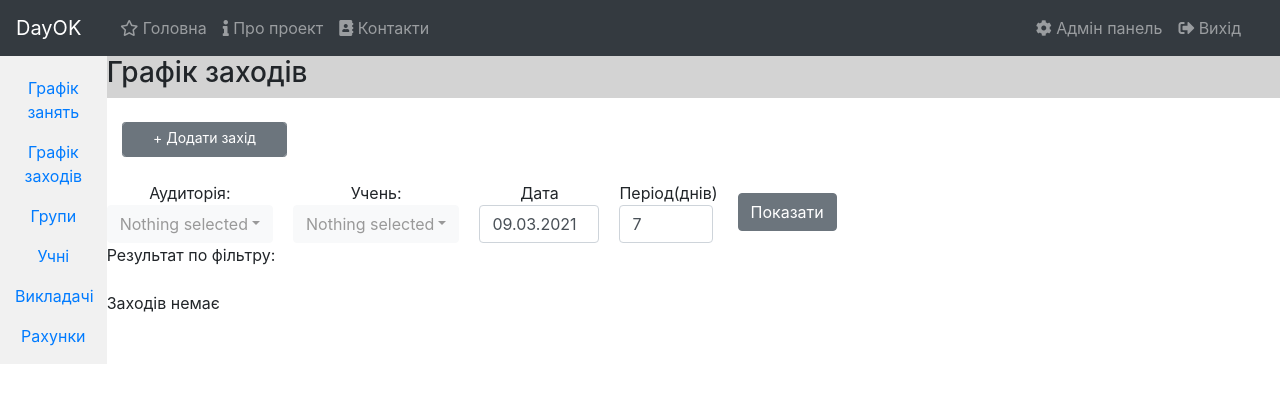
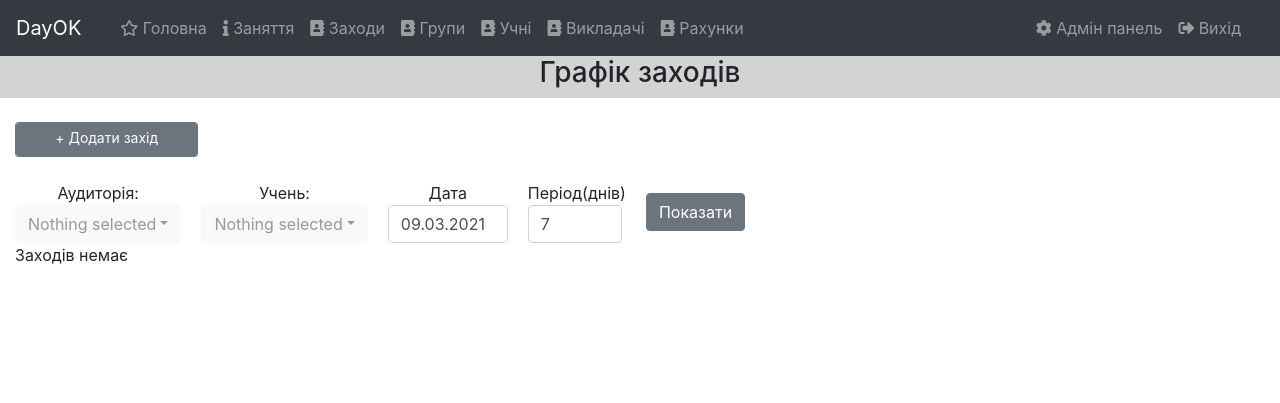
Before and after one commit to bostud/day_ok, a Django app: page /schedule/events in a window 1280 px wide. Shown: the top 403 px of the page. Run offline with Django 3.2, Linux system fonts and the light colour scheme; the visitor is signed in with stand-in values (Sample User, id 1); data that the repository does not hold is empty; some libraries are stand-ins or nearby versions.

Commit message:
nav bar change

```diff
--- a/day_ok/templates/schedule/base/base_cms.html
+++ b/day_ok/templates/schedule/base/base_cms.html
@@ -1,7 +1,7 @@
 <!DOCTYPE html>
 <html lang="en">
 <head>
-  <title>{% block title %}{% endblock %}</title>
+  <title>{% block title %}Головна{% endblock %}</title>
   {% load static %}
   <meta charset="utf-8">
   <meta name="viewport" content="width=device-width, initial-scale=1">
@@ -16,14 +16,7 @@
 <body>
   {% include 'schedule/base/navbar.html' %}
   <div class="container-fluid">
-    <div class="row">
-      <div class="col-sm-1 sidenav text-center">
-        {% include 'schedule/base/left_side_menu.html' %}
-      </div>
-      <div class="col-sm-11">
         {% block body %}{% endblock %}
-      </div>
-    </div>
   </div>
 </body>
 </html>
--- a/day_ok/templates/schedule/base/navbar.html
+++ b/day_ok/templates/schedule/base/navbar.html
@@ -13,15 +13,39 @@
           </a>
         </li>
         <li class="nav-item aboutNavCss">
-          <a class="nav-link" href="{% url 'about' %}">
+          <a class="nav-link" href="{% url 'lessons' 'teachers' %}">
             <span class="fas fa-info"></span>
-            Про проект
+            Заняття
           </a>
         </li>
         <li class="nav-item contactsNavCss">
-          <a class="nav-link" href="{% url 'contacts' %}">
+          <a class="nav-link" href="{% url 'events' %}">
             <span class="fas fa-address-book"></span>
-            Контакти
+            Заходи
+          </a>
+        </li>
+        <li class="nav-item contactsNavCss">
+          <a class="nav-link" href="{% url 'groups' %}">
+            <span class="fas fa-address-book"></span>
+            Групи
+          </a>
+        </li>
+        <li class="nav-item contactsNavCss">
+          <a class="nav-link" href="{% url 'students' %}">
+            <span class="fas fa-address-book"></span>
+            Учні
+          </a>
+        </li>
+        <li class="nav-item contactsNavCss">
+          <a class="nav-link" href="{% url 'teachers' %}">
+            <span class="fas fa-address-book"></span>
+            Викладачі
+          </a>
+        </li>
+        <li class="nav-item contactsNavCss">
+          <a class="nav-link" href="{% url 'invoices' %}">
+            <span class="fas fa-address-book"></span>
+            Рахунки
           </a>
         </li>
       </ul>
--- a/day_ok/templates/schedule/events/base.html
+++ b/day_ok/templates/schedule/events/base.html
@@ -1,12 +1,13 @@
 {% extends 'schedule/base/base_cms.html' %}
+{% block title %}Розклад заходів{% endblock %}
 {% block head %}
     {% load static %}
     {% include 'date_select_picker.html' %}
-  <link rel="stylesheet" type="text/css" href="{% static 'schedule/lessons.css' %}">
+    <link rel="stylesheet" type="text/css" href="{% static 'schedule/lessons.css' %}">
 {% endblock %}
 {% block body %}
     <div class="row text-center" style="background-color: lightgrey">
-        <div>
+        <div class="col">
             <h3>Графік заходів</h3>
         </div>
     </div>
@@ -20,15 +21,18 @@
     </div>
     <br />
     <div class="row">
-        {% include 'schedule/events/filter_form.html' with form=form %}
-    </div>
-    <div class="row">
-        <div class="сol">
-            Результат по фільтру:<br> {{ filter_by_text }}
+        <div class="col">
+            {% include 'schedule/events/filter_form.html' with form=form %}
         </div>
     </div>
-    <br />
     {% if total_schedule %}
+        <div class="row">
+            <div class="сol">
+                <p>
+                    Результат по фільтру: {{ filter_by_text }}
+                </p>
+            </div>
+        </div>
         {% for date, date_str, data in total_schedule %}
         <div class="row">
             <div id='accordion-{{ date.day }}'>
@@ -73,7 +77,9 @@
         {% endfor %}
     {% else %}
         <div class="row">
-            <p>Заходів немає</p>
+            <div class="col">
+                <p>Заходів немає</p>
+            </div>
         </div>
     {% endif %}
 {% endblock %}
--- a/day_ok/templates/schedule/groups/base.html
+++ b/day_ok/templates/schedule/groups/base.html
@@ -1,4 +1,5 @@
 {% extends 'schedule/base/base_cms.html' %}
+{% block title %}Групи{% endblock %}
 {% block head %}
     {% load static %}
 {% endblock %}
--- a/day_ok/templates/schedule/invoices/base.html
+++ b/day_ok/templates/schedule/invoices/base.html
@@ -1,4 +1,5 @@
 {% extends 'schedule/base/base_cms.html' %}
+{% block title %}Рахунки{% endblock %}
 {% block head %}
     {% load static %}
     {% include 'date_select_picker.html' %}
--- a/day_ok/templates/schedule/teachers/base.html
+++ b/day_ok/templates/schedule/teachers/base.html
@@ -1,4 +1,5 @@
 {% extends 'schedule/base/base_cms.html' %}
+{% block title %}Викладачі{% endblock %}
 {% block head %}
     {% load static %}
 {% endblock %}
```
Also changed, not shown: day_ok/templates/schedule/lessons/main.html (+10 -19 lines).
